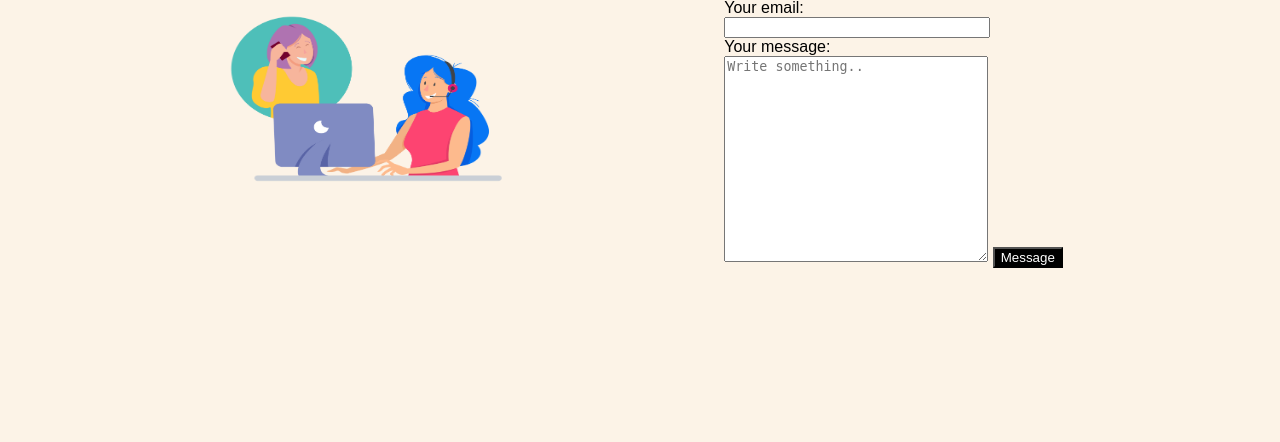
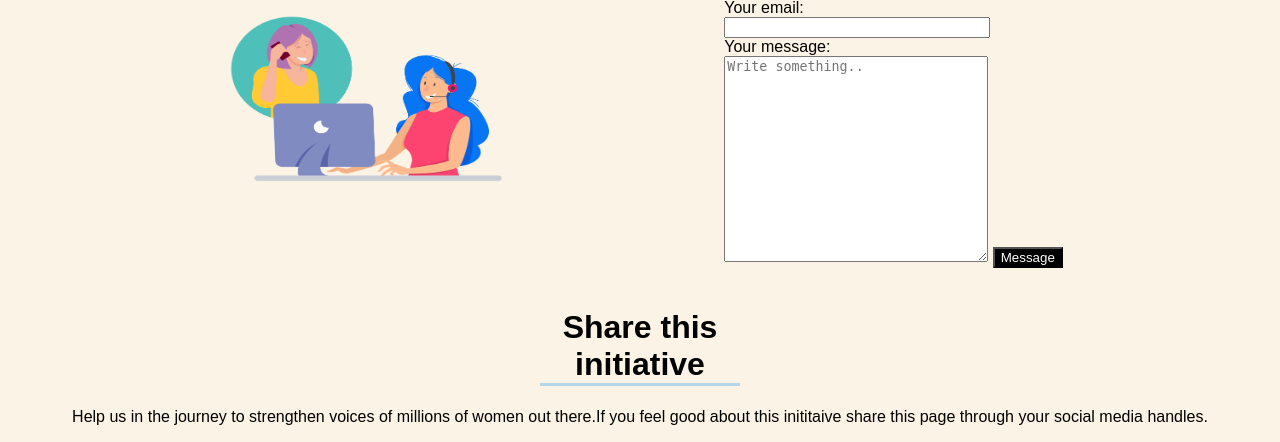
Before and after one commit to sandesh3568/Fly-SOLO, a Django app: page / in a window 1280 px wide. Shown: the part 521-963 px from the top of the page. Before the commit the page ends 789 px from the top, so only its background shows below. Run offline with Django 3.2, Linux system fonts and the light colour scheme; some libraries are stand-ins or nearby versions; some web fonts are replaced.

Commit message:
added share btn

```diff
--- a/sasa/templates/homepage.htm
+++ b/sasa/templates/homepage.htm
@@ -6,6 +6,7 @@
     <meta name="viewport" content="width=device-width, initial-scale=1.0">
     <title>Homepage | Fly-Solo</title>
     {% load static %}
+    <link rel="stylesheet" href="https://cdnjs.cloudflare.com/ajax/libs/font-awesome/4.7.0/css/font-awesome.min.css">
     <link rel="stylesheet" href="{% static 'homepage.css' %}" type="text/css">
     <link rel="stylesheet" href="https://fonts.googleapis.com/css?family=Sofia">
     <link rel="stylesheet" href="'https://fonts.googleapis.com/css2?family=Poppins:wght@200;300;400;500;600;700&display=swap'">
@@ -31,6 +32,13 @@ button{
   background-color:black;
 }
 
+#center{
+  display:flex;
+  justify-content: center;
+  align-items: center;
+}
+
+
 
 
 </style>
@@ -40,7 +48,7 @@ button{
         <center>
             <h1 id="head">Fly-Solo</h1>
             </center>
-<!--  NAVBAR -->
+
 
 
 
@@ -84,6 +92,23 @@ button{
 </div>
 
 
+<!-- SHARE THIS PAGE -->
+<div >
+<center><h1 style="padding-top: 20px;">Share this initiative</h1>
 
+   <p>Help us in the journey to strengthen voices of millions of women out there.If you feel good about this inititaive share this page through your social media handles.</p>
+
+
+</center>
+
+
+<div  class="a2a_kit a2a_kit_size_32 a2a_default_style "id="center">
+  <a class="a2a_dd" href="https://www.addtoany.com/share"></a>
+  <a class="a2a_button_facebook"></a>
+  <a class="a2a_button_twitter"></a>
+  <a class="a2a_button_email"></a>
+  </div>
+  <script async src="https://static.addtoany.com/menu/page.js"></script>
+</div>
 </body>
 </html>
```
